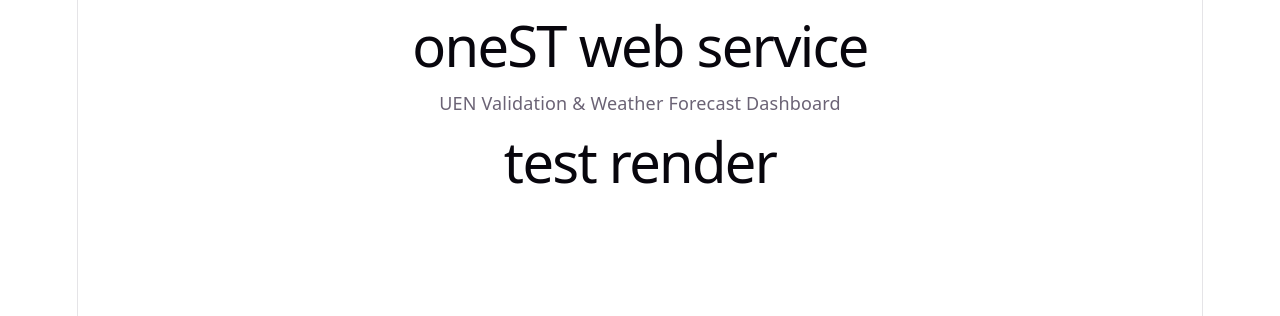
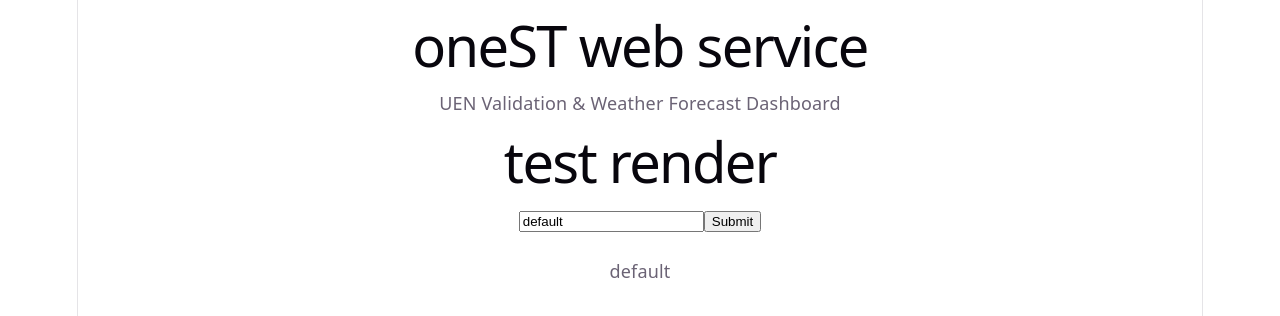
Before and after one commit to lklim050/onest-services, a React (Vite) app: page / in a window 1280 px wide. Shown: the top 316 px of the page. Built offline with nearby package versions, Linux system fonts and the light colour scheme.

Commit message:
various
1. test create form for input
2. test function for validateUEN
3. render result

```diff
--- a/src/components/UENValidatorPanel.tsx
+++ b/src/components/UENValidatorPanel.tsx
@@ -1,7 +1,45 @@
+import React, { useState } from "react";
+import type { ValidationResult } from "../types/uen";
+import { validateUEN } from "../utils/uenValidator";
+
 const UENValidatorPanel = () => {
+  const [input, setInput] = useState("default");
+  const [result, setResult] = useState<ValidationResult | null>(null);
+
+  const handleSubmit = (e: React.FormEvent) => {
+    e.preventDefault();
+    const result = validateUEN(input);
+    setResult(result);
+  };
+
   return (
     <div>
       <h1>test render</h1>
+      {/* INPUT */}
+      <form onSubmit={handleSubmit}>
+        <input
+          type="text"
+          id="uen"
+          value={input}
+          onChange={(e) => setInput(e.target.value)}
+          placeholder="type valid UEN here..."
+          className="flex-1 px-4 py-2 border border-gray-300"
+        />
+        <button type="submit" className="px-6 py-2">
+          Submit
+        </button>
+      </form>
+      <br />
+      {input}
+      <br />
+      {/* RESULT */}
+      {result && (
+        <div>
+          <span>{result.isValid ? "YES VALID!!" : "NO INVALID!!"}</span>
+          <span>{result.formatType}</span>
+          <span>{result.message}</span>
+        </div>
+      )}
     </div>
   );
 };
--- a/src/utils/uenValidator.ts
+++ b/src/utils/uenValidator.ts
@@ -0,0 +1,11 @@
+import type { ValidationResult } from "../types/uen";
+
+export function validateUEN(input: string): ValidationResult {
+  const something = input;
+
+  return {
+    isValid: false,
+    formatType: "Unknown/Invalid Format",
+    message: something,
+  };
+}
```
